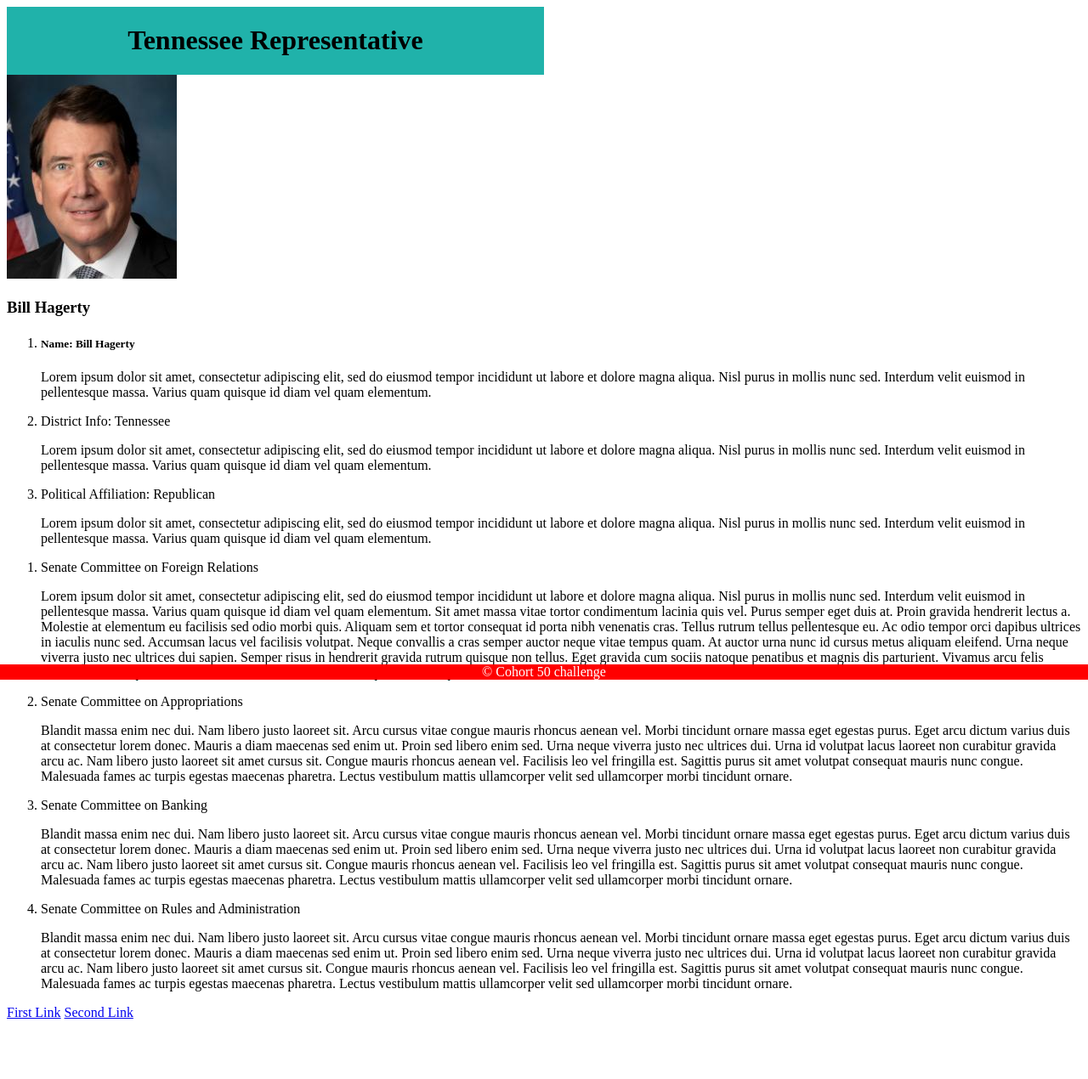
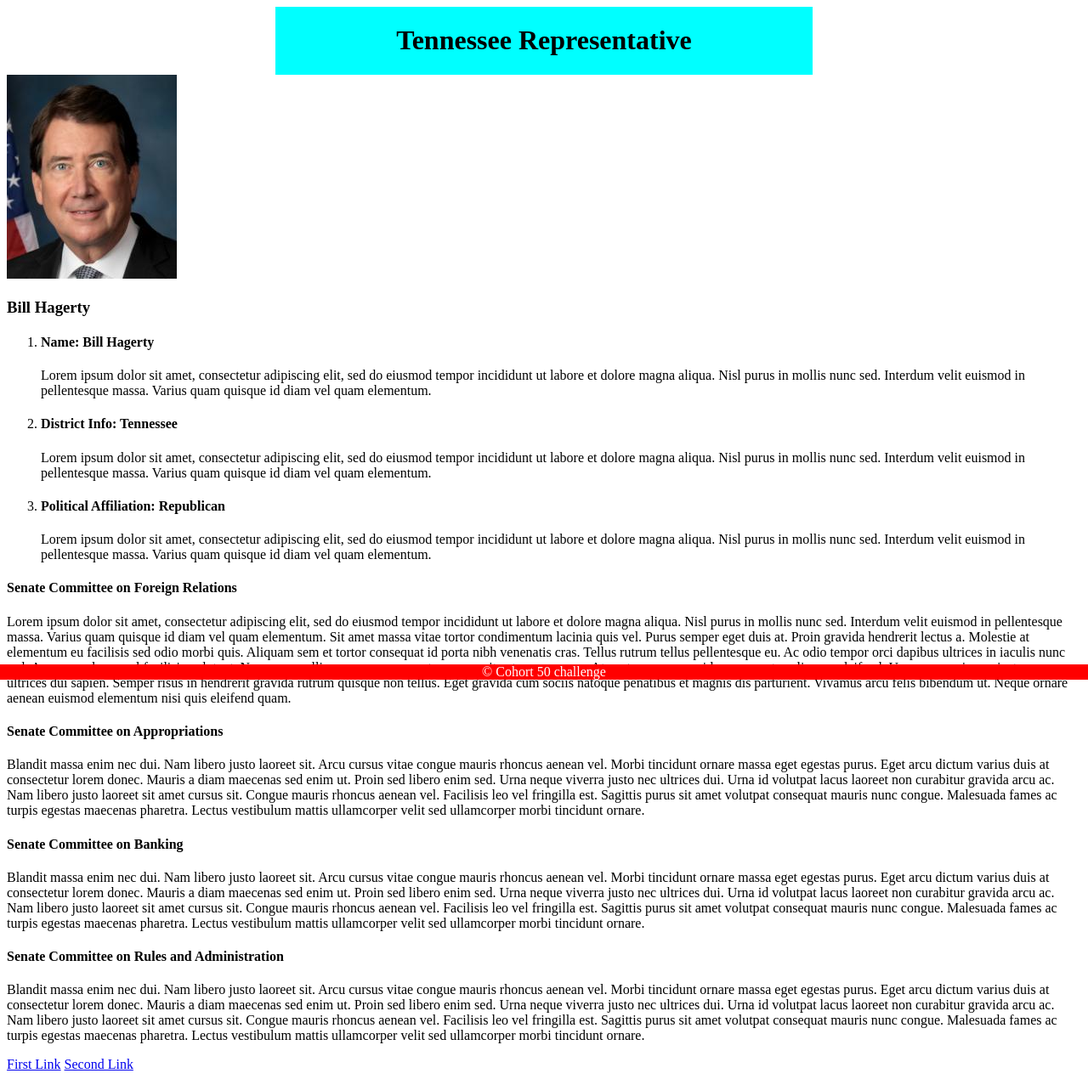
Before and after one commit to FolksyCarrot/congressional, a plain HTML site: page index.html in a window 1280 px wide. Shown: the whole page at 85% size. Before the commit the page ends 1209 px from the top, so only its background shows below. Drawn offline with Linux system fonts and the light colour scheme.

Commit message:
updated push

```diff
--- a/index.html
+++ b/index.html
@@ -24,40 +24,50 @@
                 <h1>Bill Hagerty</h1>
                 <ol>
                     <!-- make the paragraph inside the list-->
-                    <li><h5>Name: Bill Hagerty</h5>
+                    <li><h4>Name: Bill Hagerty</h4>
                     <p>
                         Lorem ipsum dolor sit amet, consectetur adipiscing elit, sed do eiusmod tempor incididunt ut labore et dolore magna aliqua. Nisl purus in mollis nunc sed. Interdum velit euismod in pellentesque massa. Varius quam quisque id diam vel quam elementum.
                     </p></li>
-                    <li>District Info: Tennessee</li>
+                    <li><h4>District Info: Tennessee</h4>
                     <p>
                         Lorem ipsum dolor sit amet, consectetur adipiscing elit, sed do eiusmod tempor incididunt ut labore et dolore magna aliqua. Nisl purus in mollis nunc sed. Interdum velit euismod in pellentesque massa. Varius quam quisque id diam vel quam elementum.
-                    </p>
-                    <li>Political Affiliation: Republican</li>
+                    </p></li>
+                    <li><h4>Political Affiliation: Republican</h4>
                     <p>
                         Lorem ipsum dolor sit amet, consectetur adipiscing elit, sed do eiusmod tempor incididunt ut labore et dolore magna aliqua. Nisl purus in mollis nunc sed. Interdum velit euismod in pellentesque massa. Varius quam quisque id diam vel quam elementum.
-                    </p>
+                    </p></li>
                 </ol>
             </section>
+
+            <break></break>
+
             <section>
-                <ol>
-                    <li>Senate Committee on Foreign Relations</li>
+                <div>
+                    <h4>Senate Committee on Foreign Relations</h4>
                     <p>
                         Lorem ipsum dolor sit amet, consectetur adipiscing elit, sed do eiusmod tempor incididunt ut labore et dolore magna aliqua. Nisl purus in mollis nunc sed. Interdum velit euismod in pellentesque massa. Varius quam quisque id diam vel quam elementum. Sit amet massa vitae tortor condimentum lacinia quis vel. Purus semper eget duis at. Proin gravida hendrerit lectus a. Molestie at elementum eu facilisis sed odio morbi quis. Aliquam sem et tortor consequat id porta nibh venenatis cras. Tellus rutrum tellus pellentesque eu. Ac odio tempor orci dapibus ultrices in iaculis nunc sed. Accumsan lacus vel facilisis volutpat. Neque convallis a cras semper auctor neque vitae tempus quam. At auctor urna nunc id cursus metus aliquam eleifend. Urna neque viverra justo nec ultrices dui sapien. Semper risus in hendrerit gravida rutrum quisque non tellus. Eget gravida cum sociis natoque penatibus et magnis dis parturient. Vivamus arcu felis bibendum ut. Neque ornare aenean euismod elementum nisi quis eleifend quam.
                     </p>
-                    <li>Senate Committee on Appropriations</li>
+                </div>
+                <div>
+                    <h4>Senate Committee on Appropriations</h4>
                     <p>
                         Blandit massa enim nec dui. Nam libero justo laoreet sit. Arcu cursus vitae congue mauris rhoncus aenean vel. Morbi tincidunt ornare massa eget egestas purus. Eget arcu dictum varius duis at consectetur lorem donec. Mauris a diam maecenas sed enim ut. Proin sed libero enim sed. Urna neque viverra justo nec ultrices dui. Urna id volutpat lacus laoreet non curabitur gravida arcu ac. Nam libero justo laoreet sit amet cursus sit. Congue mauris rhoncus aenean vel. Facilisis leo vel fringilla est. Sagittis purus sit amet volutpat consequat mauris nunc congue. Malesuada fames ac turpis egestas maecenas pharetra. Lectus vestibulum mattis ullamcorper velit sed ullamcorper morbi tincidunt ornare.
                     </p>
-                    <li>Senate Committee on Banking</li>
+                </div>
+                <div>
+                    <h4>Senate Committee on Banking</h4>
                     <p>
                         Blandit massa enim nec dui. Nam libero justo laoreet sit. Arcu cursus vitae congue mauris rhoncus aenean vel. Morbi tincidunt ornare massa eget egestas purus. Eget arcu dictum varius duis at consectetur lorem donec. Mauris a diam maecenas sed enim ut. Proin sed libero enim sed. Urna neque viverra justo nec ultrices dui. Urna id volutpat lacus laoreet non curabitur gravida arcu ac. Nam libero justo laoreet sit amet cursus sit. Congue mauris rhoncus aenean vel. Facilisis leo vel fringilla est. Sagittis purus sit amet volutpat consequat mauris nunc congue. Malesuada fames ac turpis egestas maecenas pharetra. Lectus vestibulum mattis ullamcorper velit sed ullamcorper morbi tincidunt ornare.
                     </p>
-                    <li>Senate Committee on Rules and Administration</li>
+                </div>
+                <div>
+                    <h4>Senate Committee on Rules and Administration</h4>
                     <p>
                         Blandit massa enim nec dui. Nam libero justo laoreet sit. Arcu cursus vitae congue mauris rhoncus aenean vel. Morbi tincidunt ornare massa eget egestas purus. Eget arcu dictum varius duis at consectetur lorem donec. Mauris a diam maecenas sed enim ut. Proin sed libero enim sed. Urna neque viverra justo nec ultrices dui. Urna id volutpat lacus laoreet non curabitur gravida arcu ac. Nam libero justo laoreet sit amet cursus sit. Congue mauris rhoncus aenean vel. Facilisis leo vel fringilla est. Sagittis purus sit amet volutpat consequat mauris nunc congue. Malesuada fames ac turpis egestas maecenas pharetra. Lectus vestibulum mattis ullamcorper velit sed ullamcorper morbi tincidunt ornare.
                     </p>
+                </div>
 
-                </ol>
+
             </section>
             <section>
 
--- a/styles/main.css
+++ b/styles/main.css
@@ -1,9 +1,10 @@
 .header {
     display: flex;
-    justify-content: center;
-    background-color: lightseagreen;
-    width: 50%;
-    align-items: center;
+  align-items: center;
+  justify-content: center;
+  background-color: aqua;
+  margin: 0 25%;
+  width: 50%;
 
 }
 
```
